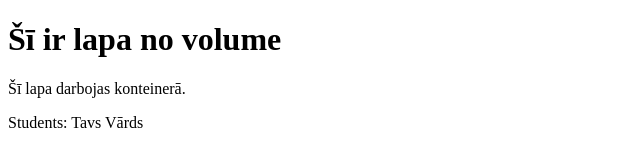
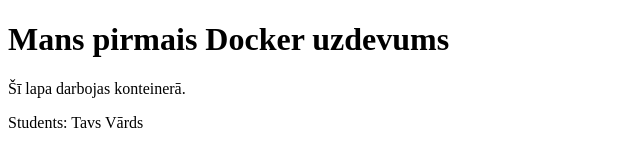
Before and after one commit to paulaagatem-lgtm/PaulaAgateMurzina, a plain HTML site: page index.html in a window 1280 px wide. Shown: the whole page, without its empty margins (0-640 px from the left). Drawn offline with Linux system fonts and the light colour scheme.

Commit message:
Update header text in index.html
Changed back <h1>, jo nepareizi izdarīju

```diff
--- a/index.html
+++ b/index.html
@@ -5,7 +5,7 @@
 <title>Docker uzdevums</title>
 </head>
 <body>
-<h1>Šī ir lapa no volume</h1>
+<h1>Mans pirmais Docker uzdevums</h1>
 <p>Šī lapa darbojas konteinerā.</p>
 <p>Students: Tavs Vārds</p>
 </body>
```
